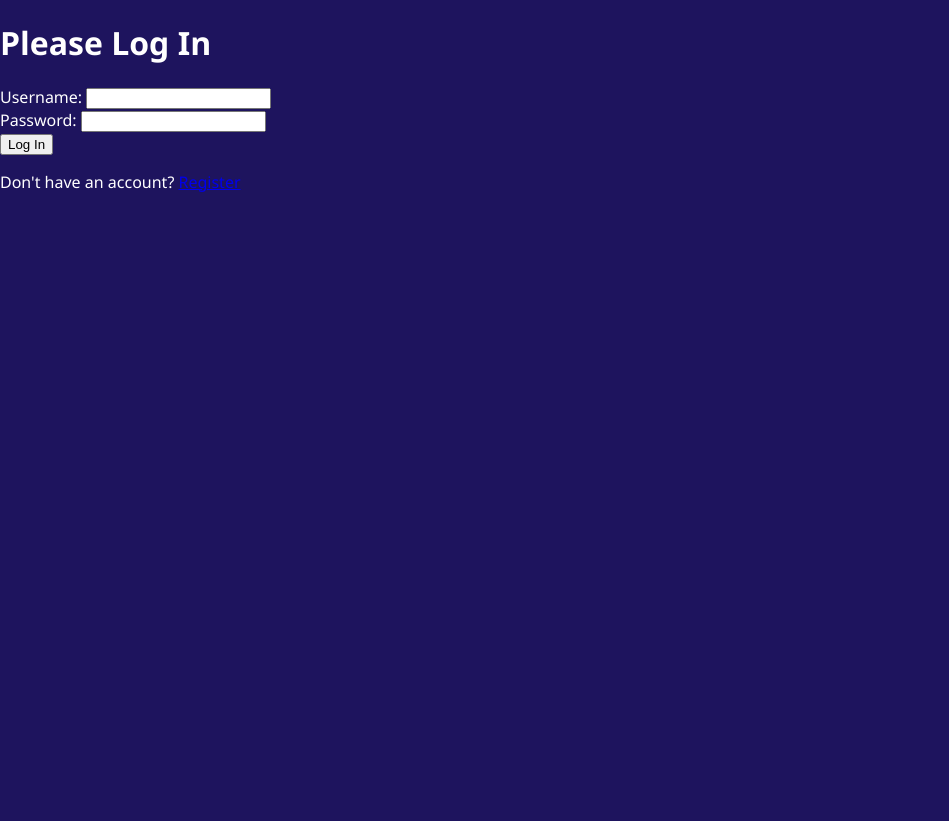
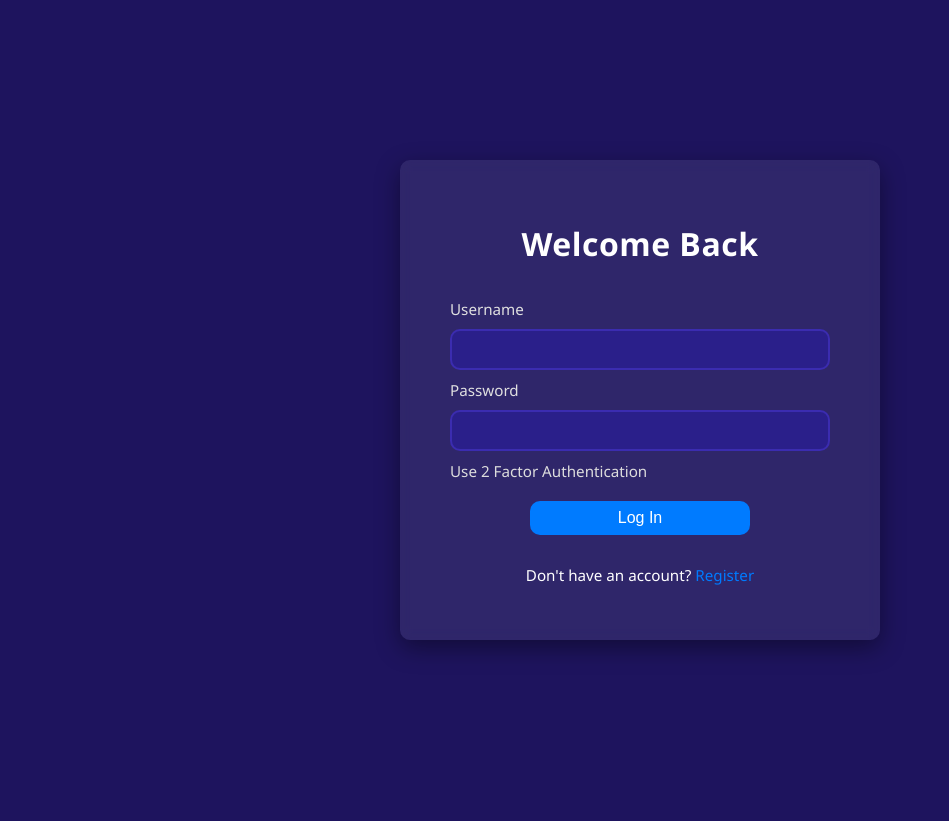
Before and after one commit to cpu64/sparrow, a Flask app: page /users/login in a window 1280 px wide. Shown: the whole page, without its empty margins (0-949 px from the left). After the commit the page ends 654 px from the top, so only its background shows below. Run offline with Flask 3, Linux system fonts and the light colour scheme; some libraries are stand-ins or nearby versions.

Commit message:
Add 2FA frontend and Update login view.

```diff
--- a/app/templates/users/login.html
+++ b/app/templates/users/login.html
@@ -4,9 +4,73 @@
 <head>
     <title>Login</title>
     <link rel="stylesheet" href="{{ url_for('static', filename='base.css') }}">
+    <style>
+        body {
+            display: flex;
+            justify-content: center;
+        }
+
+        .css-toggle-switch:checked ~ .css-toggle-content {
+            display: flex;
+            flex-direction: column;
+            align-items: stretch;
+        }
+
+        .login-container {
+            background-color: rgba(255, 255, 255, 0.08);
+            padding: 40px 50px;
+            border-radius: var(--border-radius);
+            box-shadow: 0 8px 25px rgba(0, 0, 0, 0.4);
+            width: 100%;
+            max-width: 380px;
+            text-align: center;
+            backdrop-filter: blur(6px);
+        }
+
+        h1 {
+            margin-bottom: 24px;
+            font-weight: 600;
+            letter-spacing: 0.5px;
+            text-align: center;
+        }
+
+        form {
+            display: flex;
+            flex-direction: column;
+            align-items: stretch;
+        }
+
+        label {
+            text-align: left;
+            margin: 10px 0px;
+            font-size: 0.95rem;
+            color: #e0e0e0;
+        }
+
+        p {
+            margin-top: 20px;
+            font-size: 0.95rem;
+        }
+
+        a {
+            color: var(--accent-color);
+            text-decoration: none;
+            font-weight: 500;
+        }
+
+        label.twofa {
+            cursor: pointer;
+        }
+
+        label.twofa:hover {
+            text-decoration: underline;
+        }
+    </style>
 </head>
 <body>
-    <h1>Please Log In</h1>
+    <div class="login-container">
+        <h1>Welcome Back</h1>
+
         {% with messages = get_flashed_messages(with_categories=true) %}
         {% if messages %}
             <div id="flash-messages">
@@ -16,18 +80,25 @@
             </div>
         {% endif %}
         {% endwith %}
+
         <form method="POST" action="{{ url_for('login.login') }}">
-        <label for="username">Username:</label>
-        <input type="text" id="username" name="username" required>
-        <br>
-        <label for="password">Password:</label>
-        <input type="password" id="password" name="password" required>
-        <br>
-        <button type="submit">Log In</button>
+            <label for="username">Username</label>
+            <input class="text-input" type="text" id="username" name="username" required>
+
+            <label for="password">Password</label>
+            <input class="text-input" type="password" id="password" name="password" required>
+
+            <input type="checkbox" id="twofa-toggle" class="css-toggle-switch" autocomplete="off">
+            <label class="twofa" for="twofa-toggle">Use 2 Factor Authentication</label>
+
+            <div class="css-toggle-content">
+                <input class="text-input" type="text" id="totp" name="totp" placeholder="Enter your TOTP code">
+            </div>
+
+            <button style="margin: 10px 80px;" class="action-button" type="submit">Log In</button>
         </form>
-    <p>
-        Don't have an account?
-        <a href="{{ url_for('register.register') }}">Register</a>
-    </p>
+
+        <p>Don't have an account? <a href="{{ url_for('register.register') }}">Register</a></p>
+    </div>
 </body>
 </html>
```
Lines whose indentation alone changed are shown as unchanged.
